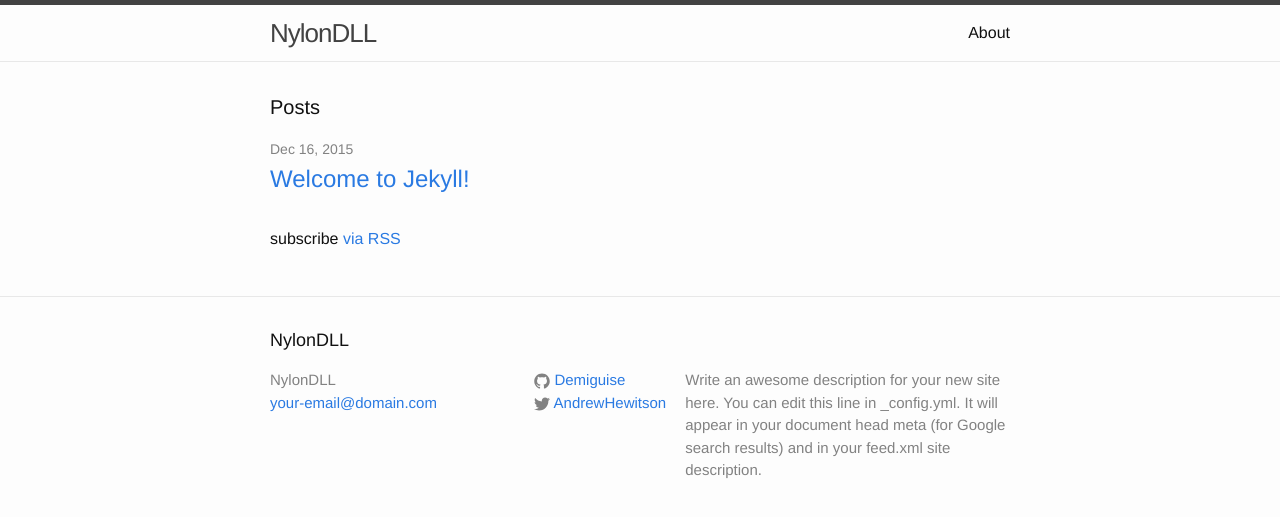
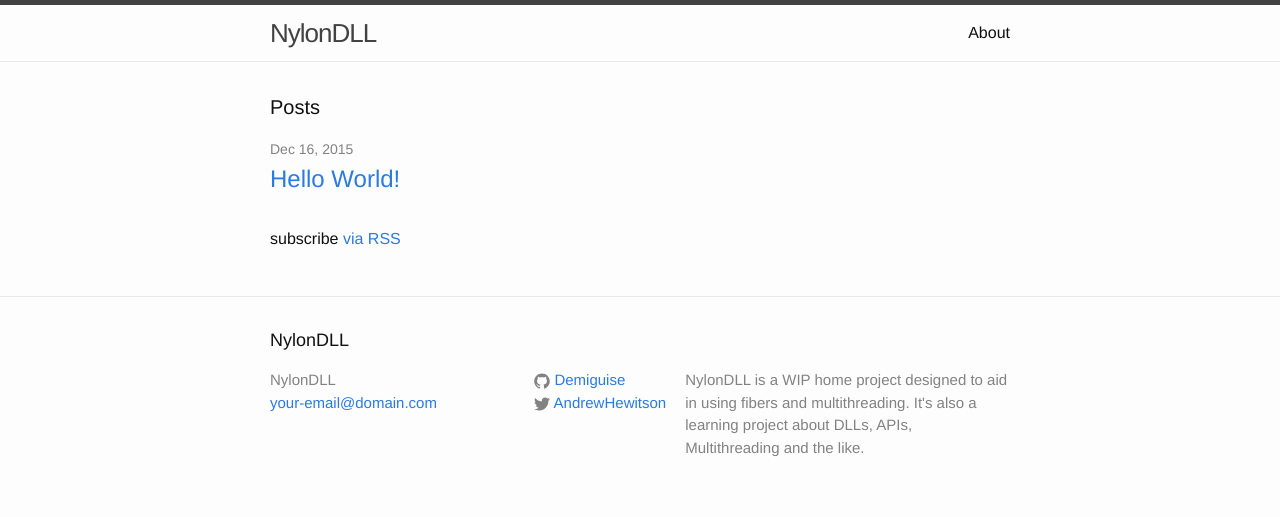
Before and after one commit to Demiguise/NylonDLL, a Jekyll site: the page built from index.html, in a window 1280 px wide. Shown: the top 517 px of the page. Built offline with Jekyll 4.4.1, drawn with Linux system fonts in a browser that asks for light colours.

Commit message:
Added 'Hello World' post

```diff
--- a/_config.yml
+++ b/_config.yml
@@ -2,9 +2,8 @@
 title: NylonDLL
 email: your-email@domain.com
 description: > # this means to ignore newlines until "baseurl:"
-  Write an awesome description for your new site here. You can edit this
-  line in _config.yml. It will appear in your document head meta (for
-  Google search results) and in your feed.xml site description.
+  NylonDLL is a WIP home project designed to aid in using fibers and multithreading.
+  It's also a learning project about DLLs, APIs, Multithreading and the like.
 baseurl: "/NylonDLL" # the subpath of your site, e.g. /blog/
 url: "http://demiguise.github.io" # the base hostname & protocol for your site
 twitter_username: AndrewHewitson
```
Also changed, not shown: _posts/2015-12-16-Hello-World.markdown (added, +9 -0 lines), _posts/2015-12-16-welcome-to-jekyll.markdown (deleted, +0 -25 lines).
